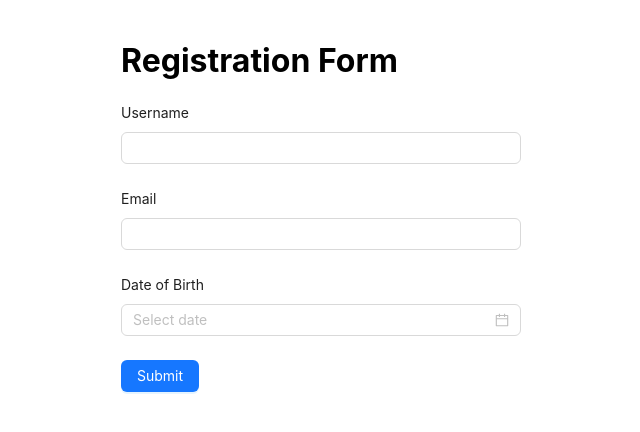
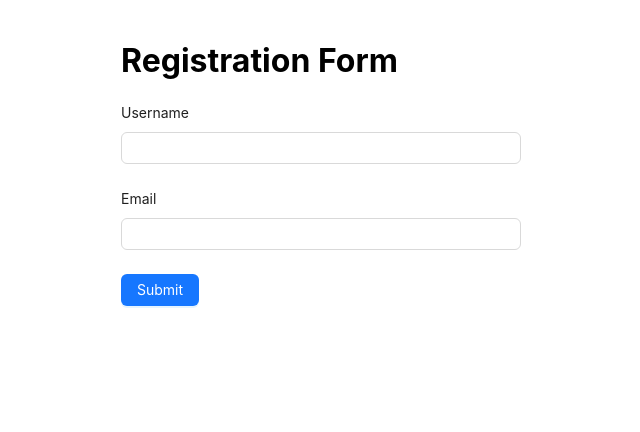
Before and after one commit to vcorbuleanu/react-hook-form-yup-validation, a React (Create React App) app: page / in a window 1280 px wide. Shown: the top 432 px of the page, without its empty margins (319-959 px from the left). Built offline with nearby package versions, Linux system fonts and the light colour scheme.

Commit message:
Update validation schema to dynamic.

```diff
--- a/src/RegistrationForm.js
+++ b/src/RegistrationForm.js
@@ -1,23 +1,29 @@
-import React from 'react';
+import React, {useState} from 'react';
 import {useForm, Controller} from 'react-hook-form';
 import {yupResolver} from '@hookform/resolvers/yup';
 import * as yup from 'yup';
 import {Form, Input, DatePicker, Button} from 'antd';
 
+const RegistrationForm = () => {
+    const onSubmit = (data) => {
+        console.log(data);
+    };
+
+    const [showDob, setShowDob] = useState(false);
+
     const schema = yup.object().shape({
         username: yup.string().required('Username is required'),
         email: yup.string().email('Invalid email').required('Email is required'),
+        ...(showDob
+            ? {
                 dob: yup.date().nullable().required('Date of Birth is required'),
+            }
+            : {}),
     });
 
-const RegistrationForm = () => {
     const {handleSubmit, control, formState, trigger} = useForm({
         resolver: yupResolver(schema),
     });
-
-    const onSubmit = (data) => {
-        console.log(data);
-    };
 
     return (
         <Form layout="vertical" onFinish={handleSubmit(onSubmit)}>
@@ -58,15 +64,17 @@ const RegistrationForm = () => {
                             onChange={(event) => {
                                 field.onChange(event);
                                 trigger('email').then(); // Trigger validation
+                                setShowDob(!formState.errors.email);
                             }}
                             onBlur={() => {
                                 trigger('email').then(); // Trigger validation on blur
+                                setShowDob(!formState.errors.email);
                             }}
                         />
                     )}
                 />
             </Form.Item>
-
+            {showDob && (
                 <Form.Item
                     label="Date of Birth"
                     help={formState.errors.dob?.message}
@@ -90,7 +98,7 @@ const RegistrationForm = () => {
                         )}
                     />
                 </Form.Item>
-
+            )}
             <Form.Item>
                 <Button type="primary" htmlType="submit" disabled={formState.isSubmitting}>
                     Submit
```
Lines whose indentation alone changed are shown as unchanged.
